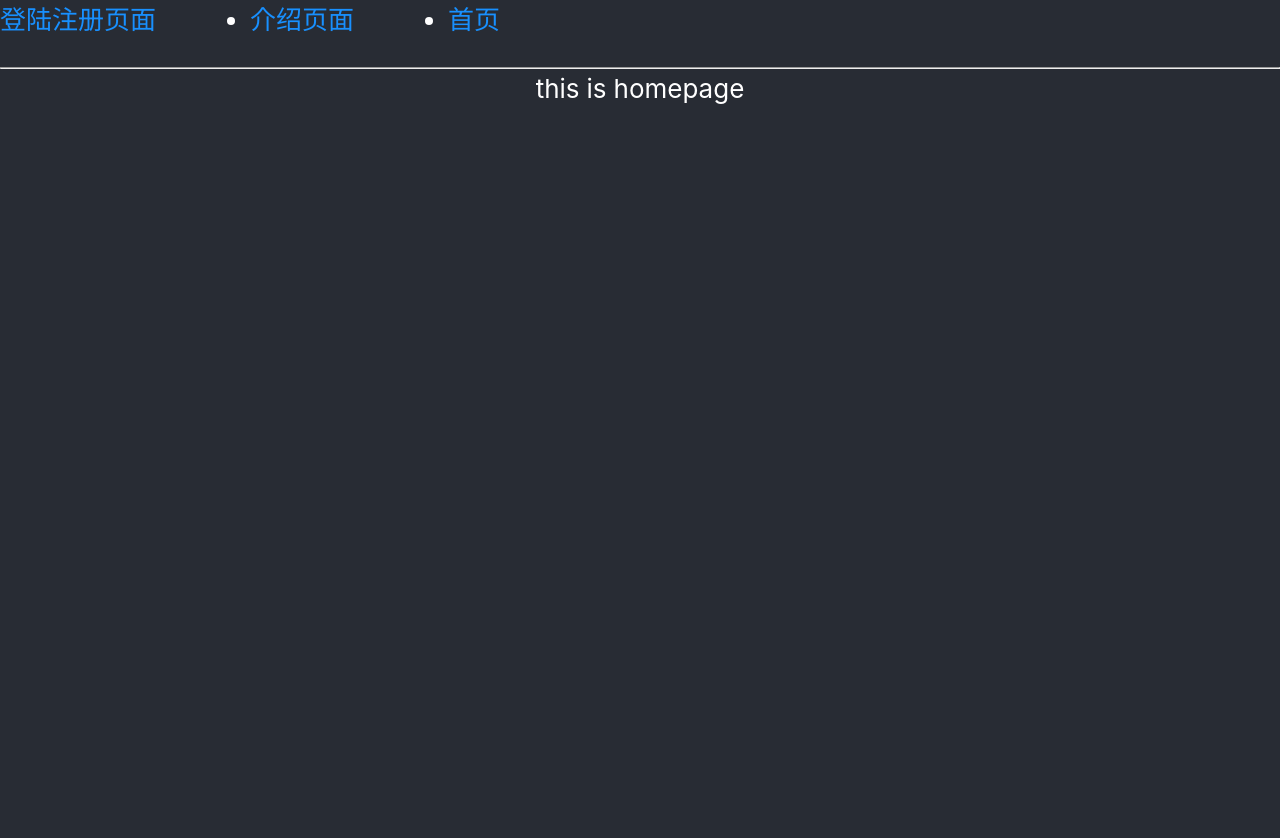
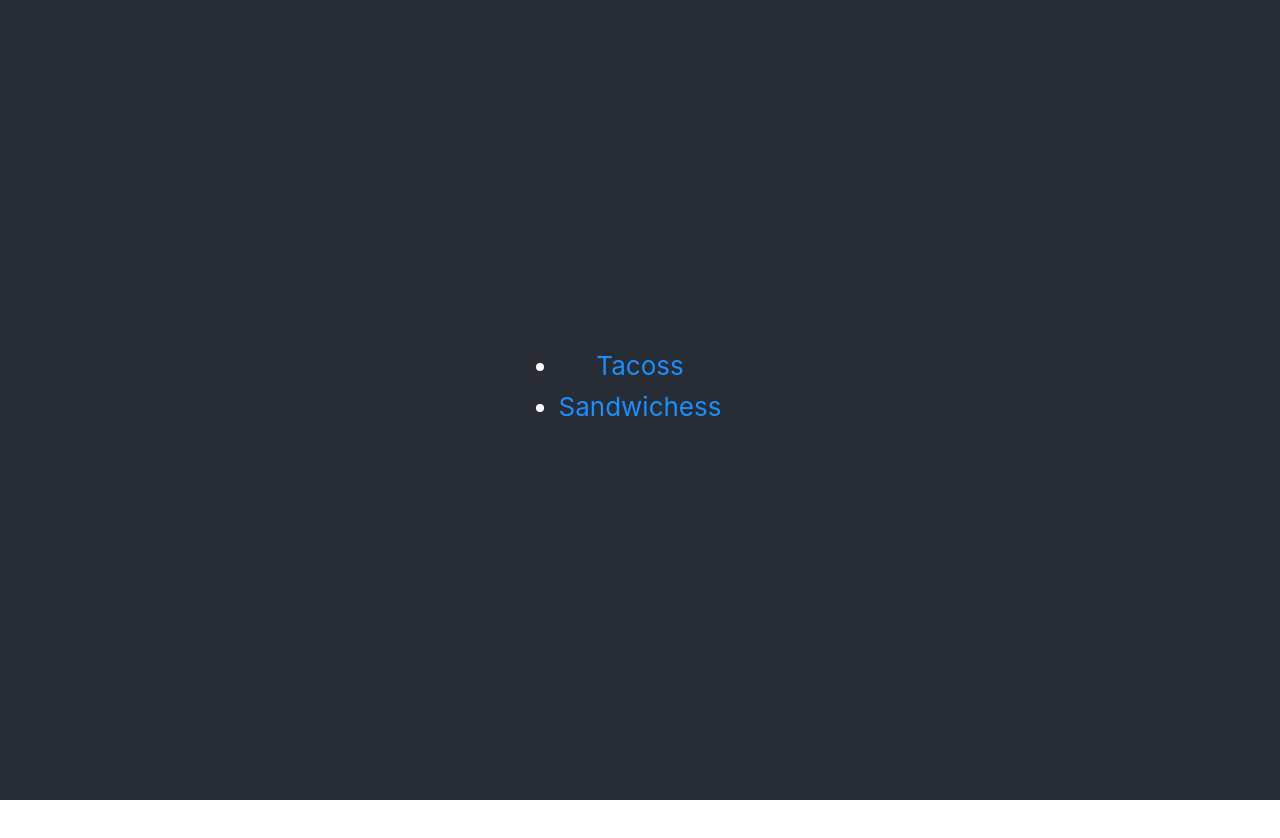
Before and after one commit to Rosingsun/y-k-y, a React (Create React App) app in the folder yky/: page / in a window 1280 px wide. Shown: the top 838 px of the page. After the commit the page ends 800 px from the top, so only its background shows below. Built offline with nearby package versions, Linux system fonts and the light colour scheme; the HTML template or start-up script is replaced by a standard one.

Commit message:
小细节修改

```diff
--- a/yky/src/App.js
+++ b/yky/src/App.js
@@ -1,12 +1,14 @@
 // import logo from './logo.svg';
 import './App.css';
 import BasicExample from "./route";
-import{Button} from 'antd';
+import { Button } from 'antd';
+import PageConfig  from "../src/components/PageRoute/index.jsx";
 function App() {
   return (
     <div className="App">
       <header className="App-header">
-        <BasicExample/>
+        {/* <BasicExample/> */}
+        <PageConfig />
       </header>
     </div>
   );
--- /dev/null
+++ b/yky/src/components/PageRoute/index.jsx
@@ -0,0 +1,34 @@
+import React from "react";
+import { BrowserRouter as Router, Switch, Route, Link } from "react-router-dom";
+import routesConfig from "../../route copy";
+export default function PageConfig() {
+    return (
+        <Router>
+             <ul>
+          <li>
+            <Link to="/tacoss">Tacoss</Link>
+          </li>
+          <li>
+            <Link to="/sandwichess">Sandwichess</Link>
+          </li>
+        </ul>
+            <Switch>
+
+                {routesConfig.map((route, index) => {
+                    console.log("route",route);
+                    console.log("index",index);
+                    return (
+                        <Route
+                            path={route.path}
+                            render={props => (
+                                // pass the sub-routes down to keep nesting
+                                <route.component {...props} routes={route.routes} />
+                            )}
+                        />
+                    )
+                }
+                )}
+            </Switch>
+        </Router>
+    );
+}
--- /dev/null
+++ b/yky/src/route copy.js
@@ -0,0 +1,25 @@
+//路由配置
+import HomePage from "./views/HomePage";
+import Intro from "./views/Intro";
+import Login from "./views/Login";
+const routesConfig = [
+  {
+    path: "./views/HomePage",
+    component: HomePage
+  },
+  {
+    path: "./views/Intro",
+    component: Intro,
+    routes: [
+      {
+        path: "./views/Intro/login",
+        component: Login
+      },
+      {
+        path: "./views/Intro/login",
+        component: Login
+      }
+    ]
+  }
+];
+export default routesConfig;
--- a/yky/src/route.js
+++ b/yky/src/route.js
@@ -10,7 +10,7 @@ import Intro from "./views/Intro";
 import Login from "./views/Login";
 
 
-export default function BasicExample() {
+export default function route() {
   return (
     <Router>
       <div>
```
Also changed, not shown: yky/src/components/PageRoute/style.module.scss (added).
